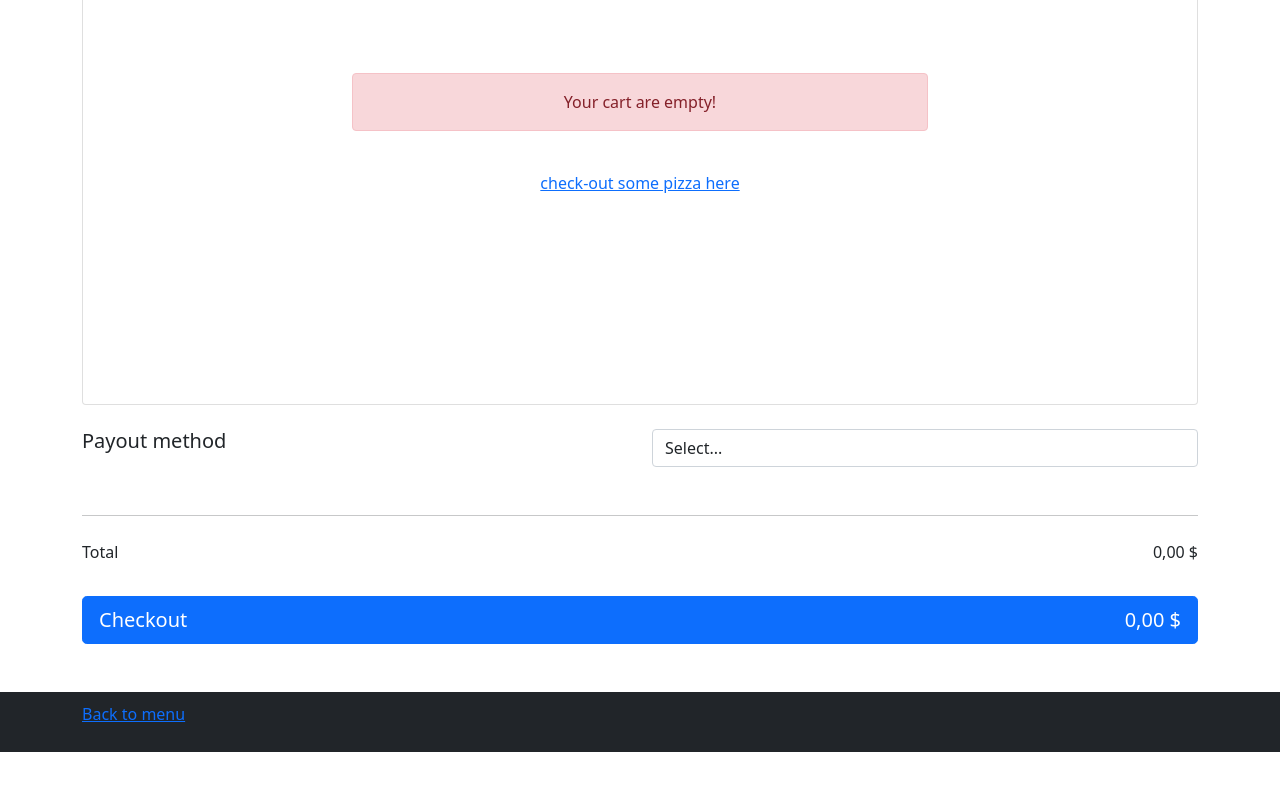
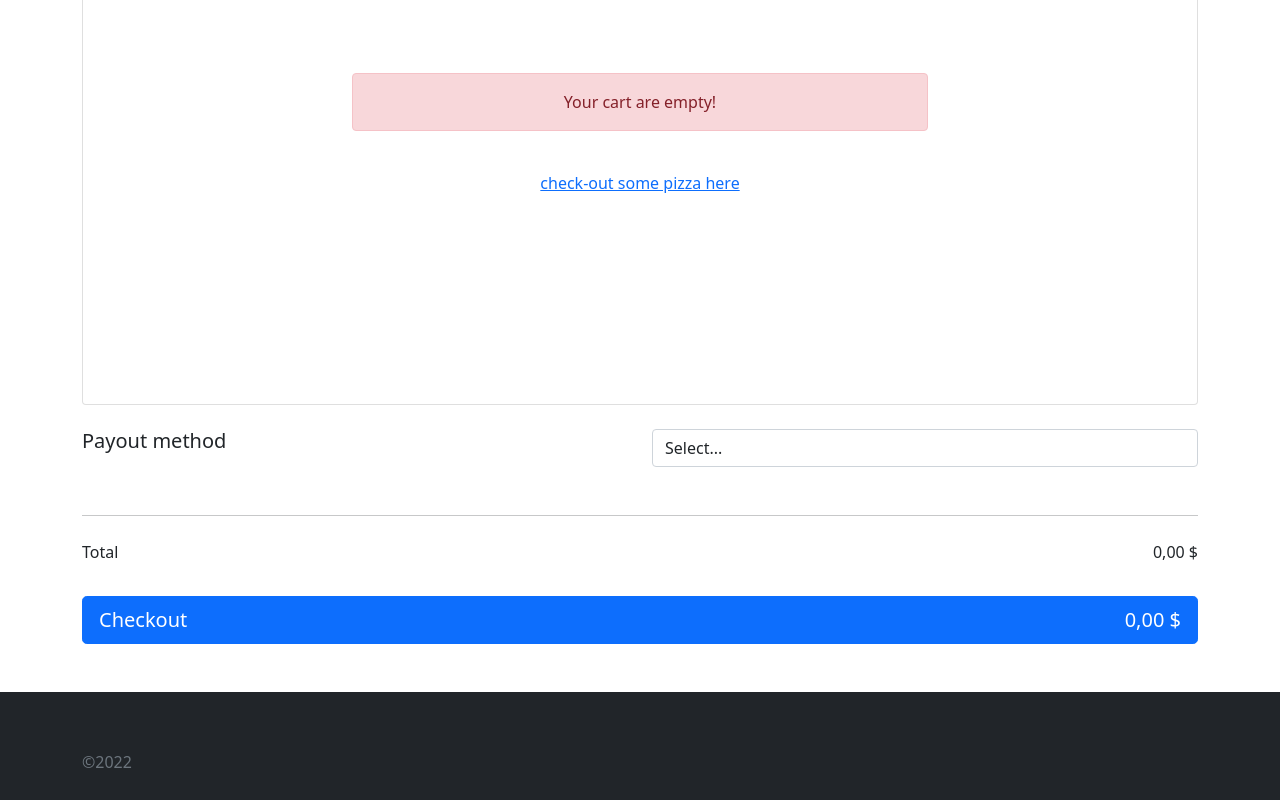
Before and after one commit to lumier189/pizzeria-react, a React (Create React App) app: page /cart in a window 1280 px wide. Shown: the part 193-993 px from the top of the page. Before the commit the page ends 945 px from the top, so only its background shows below. Built offline with nearby package versions, Linux system fonts and the light colour scheme.

Commit message:
fix: link to pizza

```diff
--- a/src/components/template.jsx
+++ b/src/components/template.jsx
@@ -99,8 +99,7 @@ export default function Template({ children, hasBanner }) {
       }}>
         <div className="container">
           <p className="float-right">
-            <link></link>
-            <Link to="/">Back to menu</Link>
+          <p className="mt-5 mb-3 text-muted">&copy;2022</p>
           </p>
         </div>
       </footer>
--- a/src/pages/menu/components/menuPizza.jsx
+++ b/src/pages/menu/components/menuPizza.jsx
@@ -1,4 +1,5 @@
 import React, { useState } from "react";
+import { Link } from "react-router-dom";
 
 export default function PizzaMenu({ name, prices, id, img, category }) {
 
@@ -13,7 +14,8 @@ export default function PizzaMenu({ name, prices, id, img, category }) {
         width: "100%",
         maxWidth: "348px"
       }}>
-        <a href={url} >
+        <Link to={url}>
+
           <img className="card-img-top"
             data-src="holder.js/100px225?theme=thumb&amp;bg=55595c&amp;fg=eceeef&amp;text=Thumbnail"
             alt="Thumbnail [100%x225]"
@@ -24,7 +26,7 @@ export default function PizzaMenu({ name, prices, id, img, category }) {
             }}
             src={img || "https://via.placeholder.com/200x140.png?text=Pizza"}
             data-holder-rendered="true" />
-        </a>
+        </Link>
         <div className="card-body">
           <p id="" className="card-text">{name[0].toUpperCase() + name.substring(1)}</p>
           <table className="table">
@@ -46,7 +48,7 @@ export default function PizzaMenu({ name, prices, id, img, category }) {
           <div className="d-flex justify-content-between align-items-center">
             <small className="text-muted">{category}</small>
             <div className="btn-group">
-              <a href={url} className="btn btn-sm btn-outline-secondary">Show Info</a>
+            <Link to={url} className="btn btn-sm btn-outline-secondary">Show Info </Link>
             </div>
           </div>
         </div>
```
